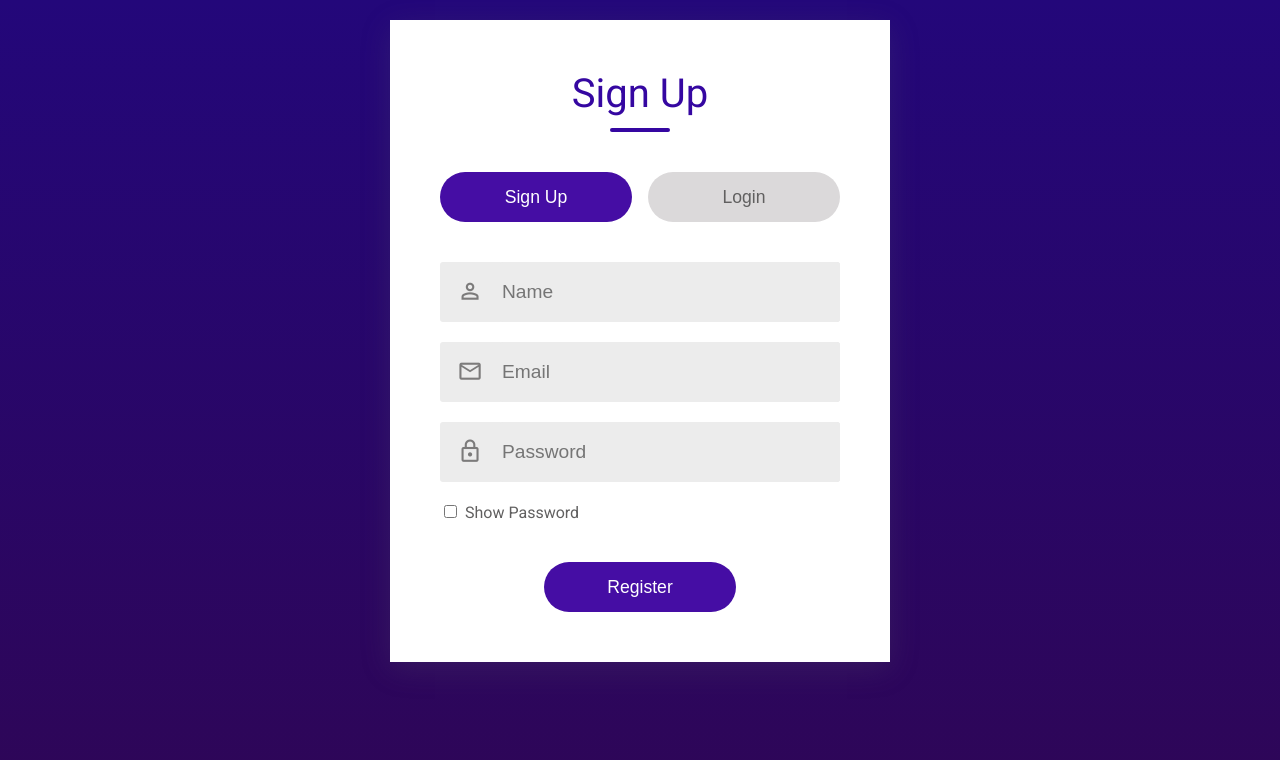
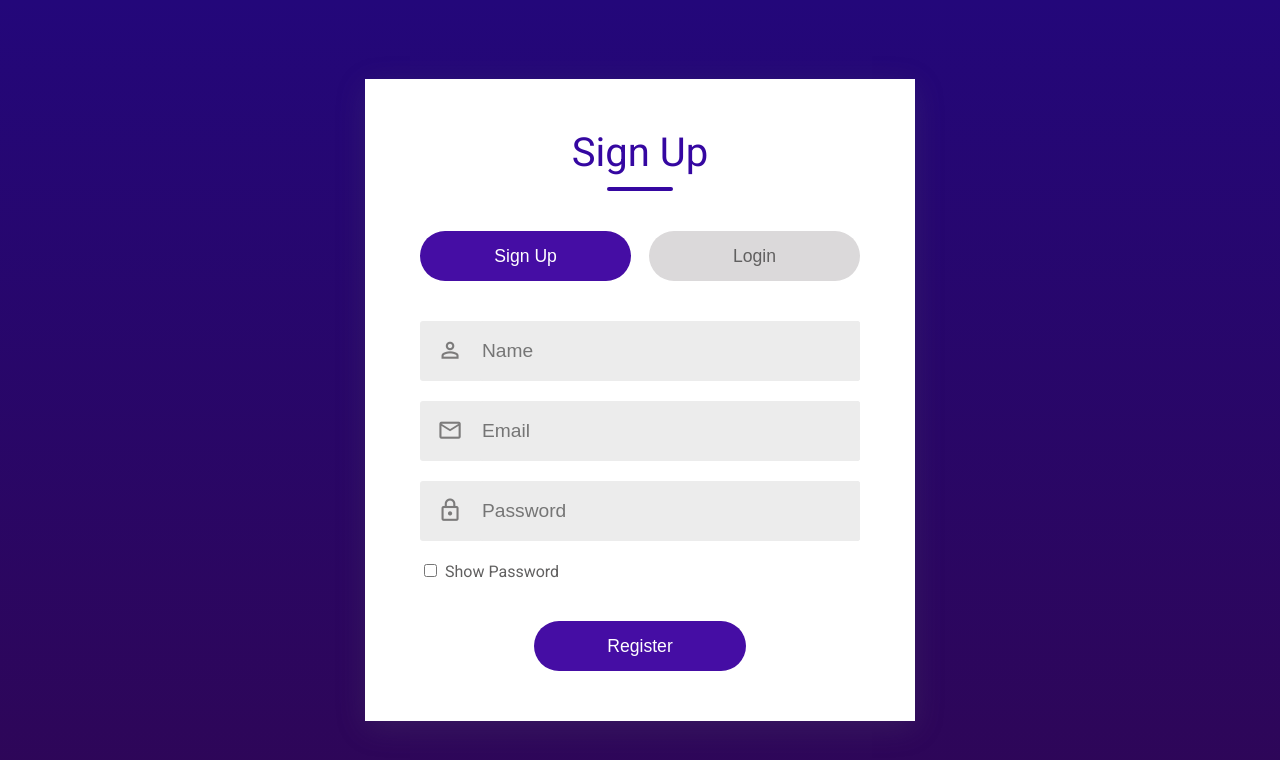
Before and after one commit to GarikMartikyan/SignUp-LogIn, a React (Vite) app: page / in a window 1280 px wide. Shown: the top 760 px of the page. Built offline with nearby package versions, Linux system fonts and the light colour scheme.

Commit message:
Styling Fix 2

```diff
--- a/src/App.css
+++ b/src/App.css
@@ -1,5 +1,5 @@
 .container{
-    max-width: 500px;
+    max-width: 550px;
     width: 100%;
     background-color: white;
     display: flex;
--- a/src/index.css
+++ b/src/index.css
@@ -5,19 +5,19 @@ html{
     padding: 0;
     margin: 0;
     font-family: 'Roboto', sans-serif;
-    transition: 0.3s;
     box-sizing: border-box;
 }
 body{
-    height: 100%;
-    width: 100%;
     background-image: linear-gradient(#23077a, #2e0657);
     box-sizing: border-box;
     padding: 0;
     margin: 0;
+    display: flex;
+    justify-content: center;
+    align-items: center;
 }
 #root{
-    height: 100%;
+    min-height: 100vh;
     width: 100%;
     display: flex;
     justify-content: center;
```
